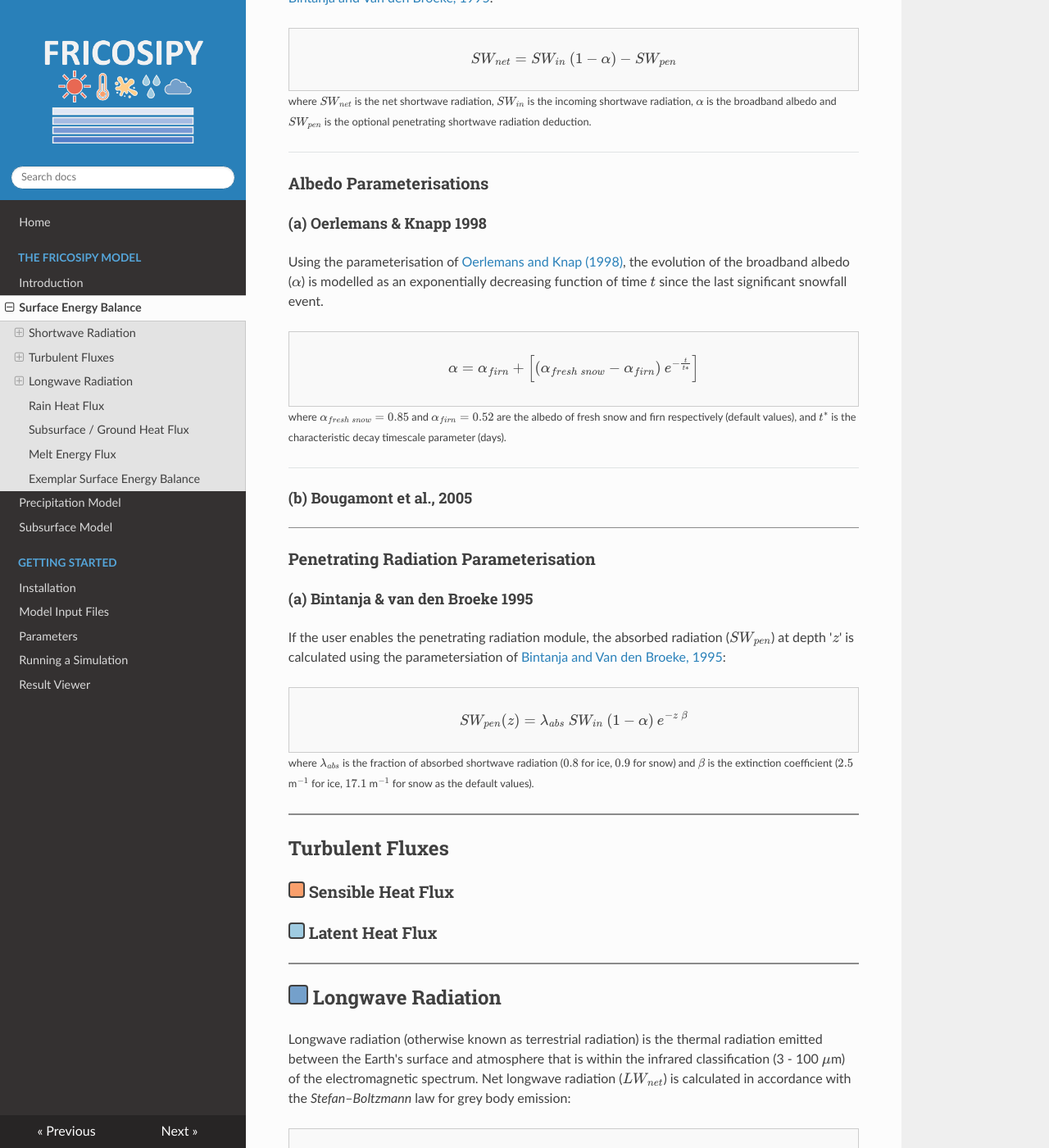
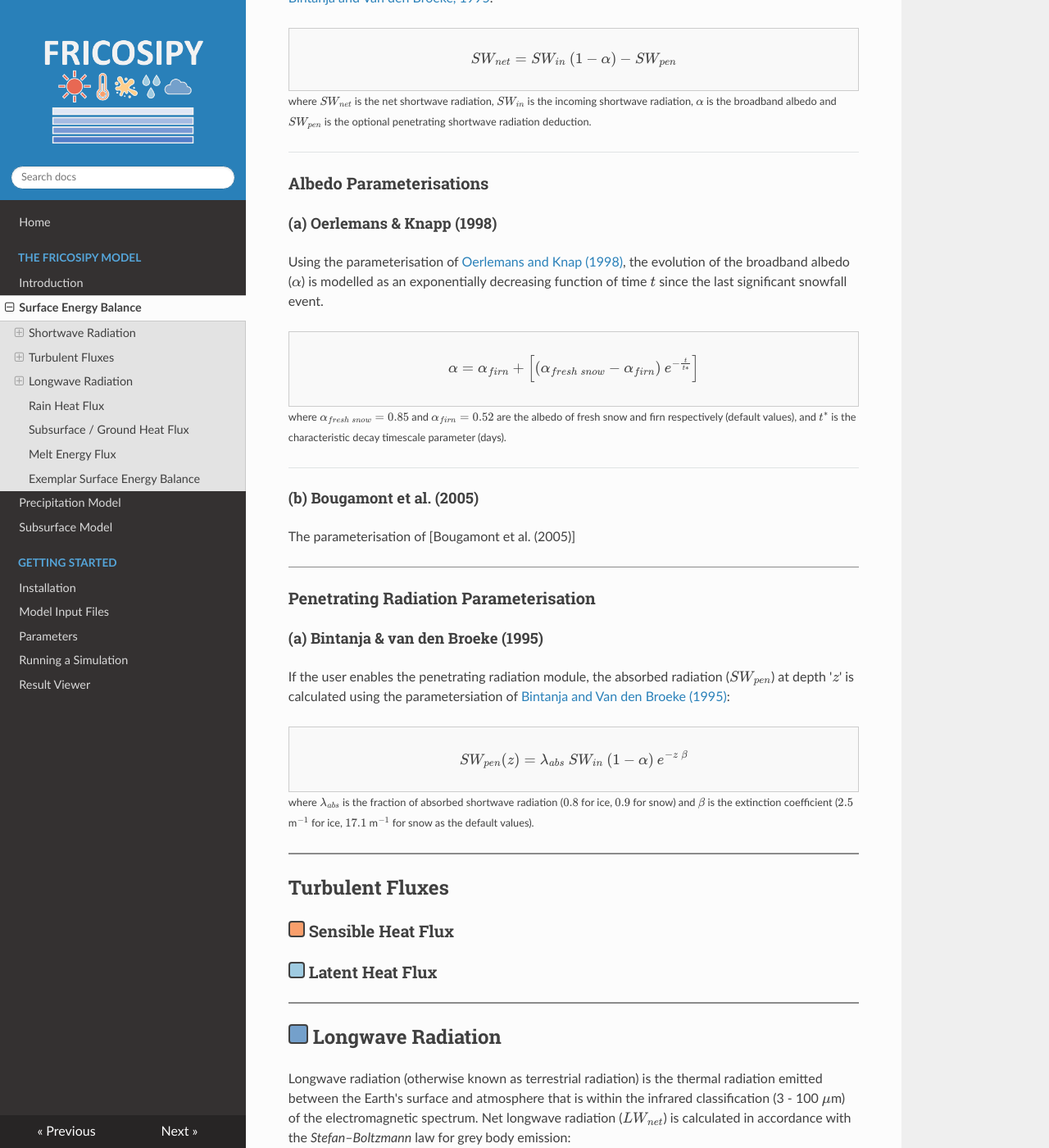
Before and after one commit to MarcusGastaldello/FRICOSIPY, an MkDocs documentation site: the page built from docs/surface_energy_balance.md, in a window 1280 px wide and 1400 px high, scrolled down 2326 px. Shown: the whole window at 82% size. Built offline with MkDocs 1.6.1, drawn with Linux system fonts in a browser that asks for light colours; nearby versions of some CDN libraries; some of the changed text lies outside the part shown.

Commit message:
Update surface_energy_balance.md

```diff
--- a/docs/surface_energy_balance.md
+++ b/docs/surface_energy_balance.md
@@ -40,7 +40,7 @@
 
 ## <span style="display: inline-block; width: 1em; height: 1em;background-color: #E86853; border: 2px solid #404040; border-radius: 4px; "></span>  Shortwave Radiation
 
-Shortwave radiation is the thermal radiation supplied directly from the Sun that ranges from the near-ultraviolet (NUV), through the visible light (VIS) and to the near-infrared (NIR) ranges ($\sim$ 0.2 - 3 $\mu$m) of the electromagnetic spectrum. In the FRICOSIPY model, shortwave radiation ($SW_{in}$) is modelled after [Iqbal, 1983](https://doi.org/10.1016/B978-0-12-373750-2.X5001-0) and [Klok & Oerlemans, 2002](https://doi.org/10.3189/172756502781831133):
+Shortwave radiation is the thermal radiation supplied directly from the Sun that ranges from the near-ultraviolet (NUV), through the visible light (VIS) and to the near-infrared (NIR) ranges ($\sim$ 0.2 - 3 $\mu$m) of the electromagnetic spectrum. In the FRICOSIPY model, shortwave radiation ($SW_{in}$) is modelled after [Iqbal (1983)](https://doi.org/10.1016/B978-0-12-373750-2.X5001-0) and [Klok & Oerlemans (2002)](https://doi.org/10.3189/172756502781831133):
 
 <div style="border:1px solid #ccc; padding:10px; background:#f9f9f9;">
 $$
@@ -49,7 +49,7 @@
 </div>
 <small>where $I_{0}$ is the solar irradiance, $I_{TOA}$ is the unattenuated Top-of-Atmosphere (TOA) solar irradiance on a surface normal to the incident radiation, $\Lambda$ is a correction factor for an inclined surface relative to the topography of a spatial node ( $x$ , $y$ ) and $\tau_{rg}$, $\tau_{w}$, $\tau_{aerosols}$ & $\tau_{clouds}$ are the coefficients of atmospheric transmissivity for *Rayleigh* scattering and gaseous absorption, water absorption, aerosols and cloud cover respectively .</small>
 
-The coefficients of atmospheric transmissivity that  *Rayleigh* scattering and gaseous absorption ($\tau_{rg}$), water absorption ($\tau_{w}$) and the attenuation by aerosols ($\tau_{aerosols}$) are modelled after [Kondratyev, 1969](https://shop.elsevier.com/books/radiation-in-the-atmosphere/kondratyev/978-0-12-419050-4), [McDonald, 1960](https://doi.org/10.1175/1520-0469(1960)017%3C0319:DAOSRB%3E2.0.CO;2) and [Houghton, 1954](https://doi.org/10.1175/1520-0469(1954)011%3C0001:OTAHBO%3E2.0.CO;2) respectively. The final component, the attenuation by cloud cover ($\tau_{clouds}$), is modelled after [Gruell et al., 1997](https://doi.org/10.1029/97JD02083):
+The coefficients of atmospheric transmissivity that  *Rayleigh* scattering and gaseous absorption ($\tau_{rg}$), water absorption ($\tau_{w}$) and the attenuation by aerosols ($\tau_{aerosols}$) are modelled after [Kondratyev (1969)](https://shop.elsevier.com/books/radiation-in-the-atmosphere/kondratyev/978-0-12-419050-4), [McDonald (1960)](https://doi.org/10.1175/1520-0469(1960)017%3C0319:DAOSRB%3E2.0.CO;2) and [Houghton (1954)](https://doi.org/10.1175/1520-0469(1954)011%3C0001:OTAHBO%3E2.0.CO;2) respectively. The final component, the attenuation by cloud cover ($\tau_{clouds}$), is modelled after [Gruell et al. (1997)](https://doi.org/10.1029/97JD02083):
 
 <div style="border:1px solid #ccc; padding:10px; background:#f9f9f9;">
 $$
@@ -86,7 +86,7 @@
 
 ### Albedo Parameterisations
 
-#### (a) Oerlemans & Knapp 1998
+#### (a) Oerlemans & Knapp (1998)
 
 Using the parameterisation of [Oerlemans and Knap (1998)](https://doi.org/10.1017/S0022143000002574), the evolution of the broadband albedo <br>
 ($\alpha$) is modelled as an exponentially decreasing function of time $t$ since the last significant snowfall event.
@@ -100,15 +100,17 @@
 
 ---
 
-#### (b) Bougamont et al., 2005
+#### (b) Bougamont et al. (2005)
+
+The parameterisation of [Bougamont et al. (2005)]
 
 <hr style="height:1px; background-color:#8b8b8b; border:none;" />
 
 ### Penetrating Radiation Parameterisation
 
-#### (a) Bintanja & van den Broeke 1995
+#### (a) Bintanja & van den Broeke (1995)
 
-If the user enables the penetrating radiation module, the absorbed radiation ($SW_{pen}$) at depth '$z$' is calculated using the parametersiation of [Bintanja and Van den Broeke, 1995](https://doi.org/10.1175/1520-0450(1995)034%3C0902:TSEBOA%3E2.0.CO;2):
+If the user enables the penetrating radiation module, the absorbed radiation ($SW_{pen}$) at depth '$z$' is calculated using the parametersiation of [Bintanja and Van den Broeke (1995)](https://doi.org/10.1175/1520-0450(1995)034%3C0902:TSEBOA%3E2.0.CO;2):
 
 <div style="border:1px solid #ccc; padding:10px; background:#f9f9f9;">
 $$
@@ -142,9 +144,9 @@
 
 ### Longwave Radiation Parameterisation
 
-#### (a) Konzelmann et al. 1994
+#### (a) Konzelmann et al. (1994)
 
-If the user is unable to provide incoming longwave radiation ($LW_{in}$) in the input meterological data, it can instead by derived from the fractional cloud cover ($N$) using the parametersiation of [Konzelmann et al., 1994](https://doi.org/10.1016/0921-8181(94)90013-2). This substitutes the air temperature ($T_a$) and atmospheric emissivity ($\varepsilon_{atm}$) into the *Stefan*-*Boltzmann* law:
+If the user is unable to provide incoming longwave radiation ($LW_{in}$) in the input meterological data, it can instead by derived from the fractional cloud cover ($N$) using the parametersiation of [Konzelmann et al. (1994)](https://doi.org/10.1016/0921-8181(94)90013-2). This substitutes the air temperature ($T_a$) and atmospheric emissivity ($\varepsilon_{atm}$) into the *Stefan*-*Boltzmann* law:
 
 <div style="border:1px solid #ccc; padding:10px; background:#f9f9f9;">
 $$
```
